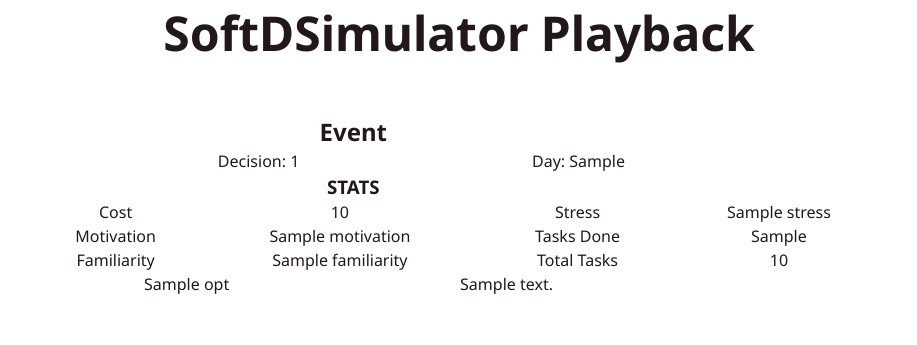
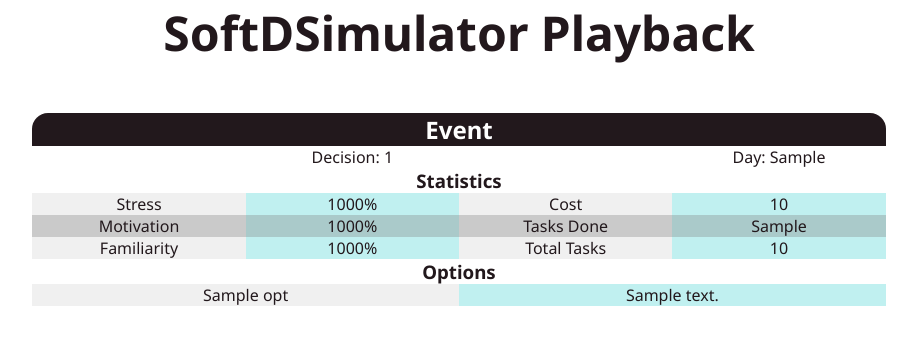
Before and after one commit to othshine/softDsim, a Django app: template app/templates/app/instructor/review.html in a window 1280 px wide. Shown: the top 345 px of the page, without its empty margins (181-1098 px from the left). Run offline with Django 3.2, Linux system fonts and the light colour scheme; the template is opened without the code that fills it: most values are stand-ins (such as "Sample title", 1, 10 or a date in 2020).

Commit message:
Simple Styling for review page

```diff
--- /dev/null
+++ b/app/static/app/instructor/review.css
@@ -0,0 +1,32 @@
+
+table {
+    table-layout: fixed;
+    width: 100%;
+    border-collapse: collapse;
+}
+
+table tr:first-of-type{
+    background-color: var(--black);
+}
+
+table tr:first-of-type *{
+    color: white;
+    background-color: transparent;
+    border-radius: 1rem  1rem 0 0;
+}
+
+
+tr:nth-child(2n+0) .title {
+    background-color: #F0F0F0;
+}
+tr:nth-child(2n+1) .title {
+    background-color: #CACACA;
+}
+
+
+tr:nth-child(2n+0) .value {
+    background-color: #C0F0F0;
+}
+tr:nth-child(2n+1) .value {
+    background-color: #AACACA;
+}
--- a/app/templates/app/instructor/review.html
+++ b/app/templates/app/instructor/review.html
@@ -8,6 +8,7 @@
     <title>Playback</title>
     <link rel="stylesheet" href="{% static 'app/styles.css' %}">
     <link rel="stylesheet" href="{% static 'app/instructor/instructor.css' %}">
+    <link rel="stylesheet" href="{% static 'app/instructor/review.css' %}">
 
 </head>
 <body>
@@ -31,52 +32,55 @@
                         <td colspan="9">
                             Decision: {{ event.decision_index }}
                         </td>
-                        <td>
+                        <td colspan="3">
                             Day: {{ event.current_day }}
                         </td>
                     </tr>
                     <tr>
-                        <td colspan="12"><h3>STATS</h3></td>
+                        <td colspan="12"><h3>Statistics</h3></td>
                     </tr>
                     <tr>
-                        <td colspan="4">Cost</td>
-                        <td colspan="4">{{ event.cost }}</td>
-                        <td colspan="4">Stress</td>
-                        <td colspan="4">{{ event.stress }}</td>
+                        <td colspan="3" class="title">Stress</td>
+                        <td colspan="3" class="value">{{ event.stress | round }}%</td>
+                        <td colspan="3" class="title">Cost</td>
+                        <td colspan="3" class="value">{{ event.cost }}</td>
                     </tr>
                     <tr>
-                        <td colspan="4">Motivation</td>
-                        <td colspan="4">{{ event.motivation }}</td>
-                        <td colspan="4">Tasks Done</td>
-                        <td colspan="4">{{ event.tasks_done }}</td>
+                        <td colspan="3" class="title">Motivation</td>
+                        <td colspan="3" class="value">{{ event.motivation | round }}%</td>
+                        <td colspan="3" class="title">Tasks Done</td>
+                        <td colspan="3" class="value">{{ event.tasks_done }}</td>
                     </tr>
                     <tr>
-                        <td colspan="4">Familiarity</td>
-                        <td colspan="4">{{ event.familiarity }}</td>
-                        <td colspan="4">Total Tasks</td>
-                        <td colspan="4">{{ event.tasks_total }}</td>
+                        <td colspan="3" class="title">Familiarity</td>
+                        <td colspan="3" class="value">{{ event.familiarity | round }}%</td>
+                        <td colspan="3" class="title">Total Tasks</td>
+                        <td colspan="3" class="value">{{ event.tasks_total }}</td>
+                    </tr>
+                <tr>
+                        <td colspan="12"><h3>Options</h3></td>
                     </tr>
 
                     {% for opt in event.user_opts %}
                         {% if opt.answers %}
                             <tr>
-                                <td colspan="6">
+                                <td colspan="6" class="title">
                                     {{ opt.title }}
                                 </td>
-                                <td colspan="6">
+                                <td colspan="6" class="value">
                                     {% for a in opt.answers %}
                                         {{ a }}
                                     {% endfor %}
                                     {% else %}
                             <tr>
                             <td colspan="12">
-                                {{ opt.title }}
+                                <h3>{{ opt.title | title }}</h3>
                             </td>
                             </tr>
                             {% for key in opt.values %}
                                 <tr>
-                                <td colspan="6">{{ key }}</td>
-                                <td colspan="6">{{ opt.values|dict_key:key }}</td>
+                                <td colspan="6" class="title">{{ key | title }}</td>
+                                <td colspan="6" class="value">{{ opt.values|dict_key:key }}</td>
                                 </tr>
                             {% endfor %}
 
--- a/app/templatetags/filters.py
+++ b/app/templatetags/filters.py
@@ -5,3 +5,9 @@ from django.template.defaultfilters import register
 def dict_key(d, k):
     """Returns the given key from a dictionary."""
     return d.get(k)
+
+
+@register.filter(name='round')
+def _round(f):
+    """Returns the float f rounded to two decimal places and converted to a percentage String."""
+    return str(int(round(f, 2)*100))
```
